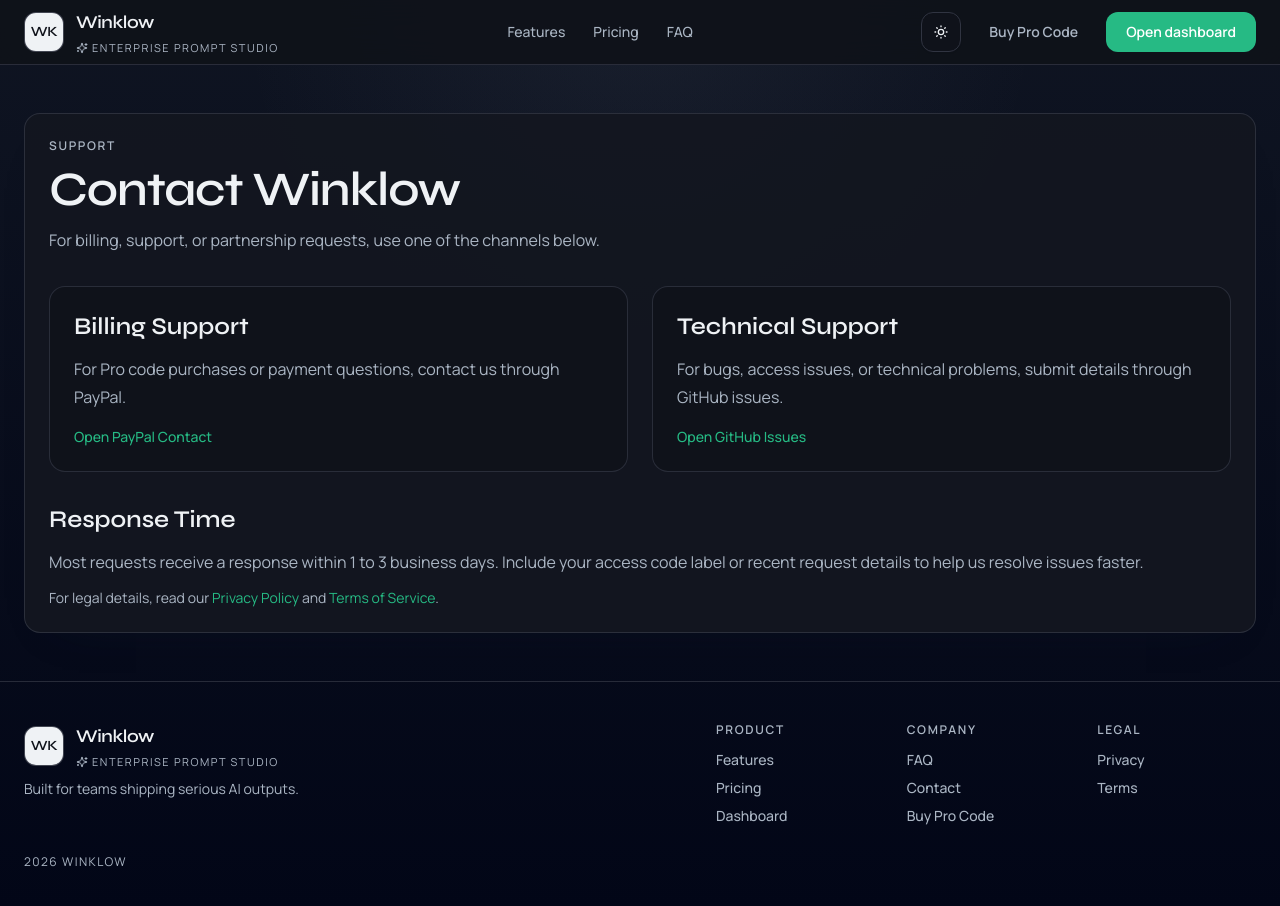
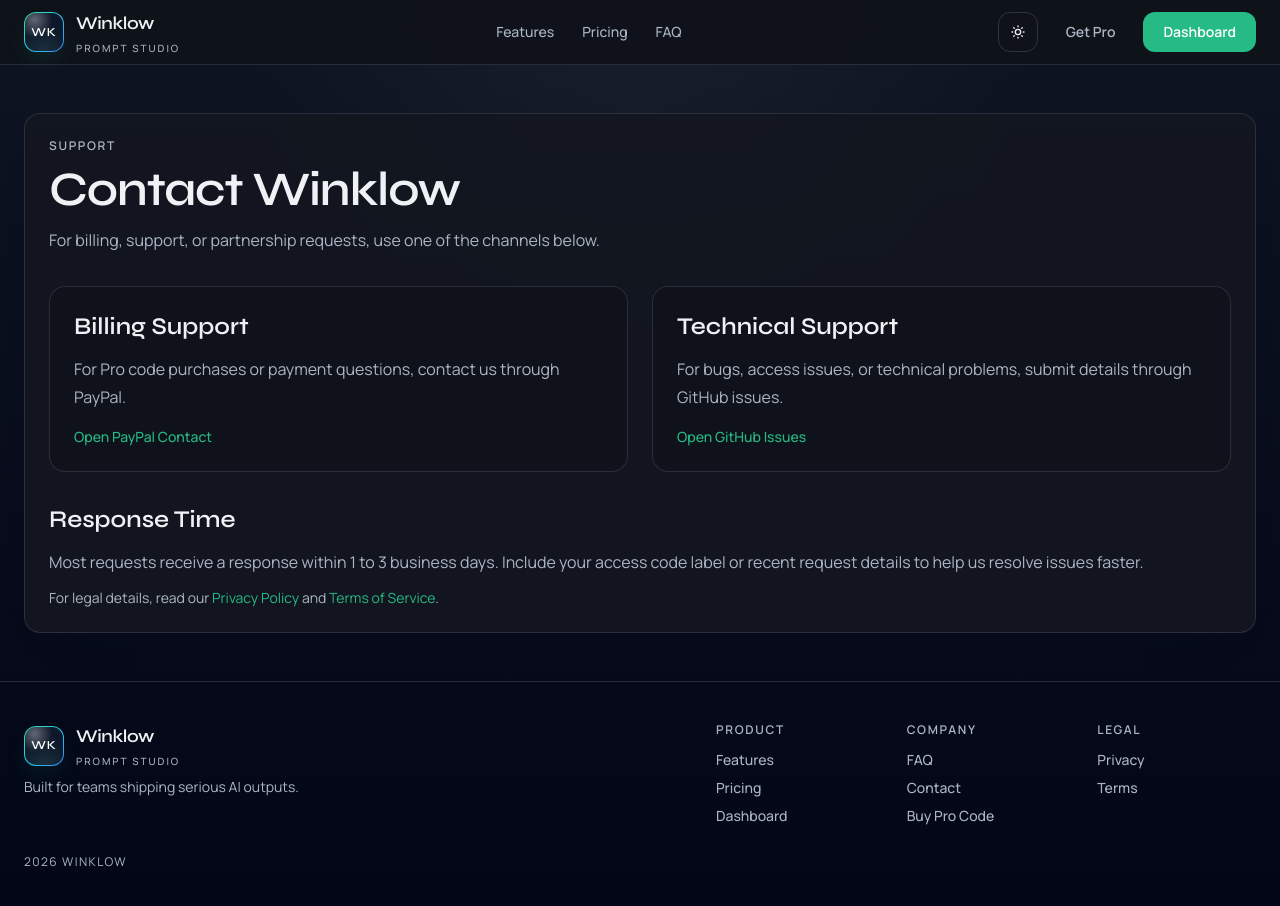
Before and after one commit to Zaami-Stack/project02, a Next.js app: page /contact in a window 1280 px wide. Shown: the top 906 px of the page. Built offline with nearby package versions, Linux system fonts and the light colour scheme; no server answers.

Commit message:
Refine navigation labels and add Winklow favicon

```diff
--- a/app/layout.tsx
+++ b/app/layout.tsx
@@ -34,7 +34,7 @@
 export const metadata: Metadata = {
   metadataBase: getMetadataBase(),
   title: {
-    default: `${APP_NAME} | AI Prompt Engineering Platform`,
+    default: `${APP_NAME} | Prompt Studio`,
     template: `%s | ${APP_NAME}`
   },
   description: APP_TAGLINE,
@@ -55,7 +55,7 @@
     locale: "en_US",
     url: "/",
     siteName: APP_NAME,
-    title: `${APP_NAME} | AI Prompt Engineering Platform`,
+    title: `${APP_NAME} | Prompt Studio`,
     description: APP_TAGLINE,
     images: [
       {
@@ -68,9 +68,13 @@
   },
   twitter: {
     card: "summary_large_image",
-    title: `${APP_NAME} | AI Prompt Engineering Platform`,
+    title: `${APP_NAME} | Prompt Studio`,
     description: APP_TAGLINE,
     images: ["/twitter-image"]
+  },
+  icons: {
+    icon: "/icon.svg",
+    shortcut: "/icon.svg"
   },
   robots: {
     index: true,
--- a/components/logo.tsx
+++ b/components/logo.tsx
@@ -1,6 +1,5 @@
 import type { Route } from "next";
 import Link from "next/link";
-import { Sparkles } from "lucide-react";
 
 import { APP_NAME } from "@/lib/constants";
 import { cn } from "@/utils/cn";
@@ -13,15 +12,24 @@
   href?: Route;
 }) {
   return (
-    <Link href={href} className={cn("group inline-flex items-center gap-2.5 sm:gap-3", className)}>
-      <span className="flex h-10 w-10 items-center justify-center rounded-xl border border-border/90 bg-foreground text-background transition group-hover:opacity-90">
-        <span className="font-display text-sm font-semibold tracking-tight">WK</span>
+    <Link
+      href={href}
+      className={cn(
+        "group inline-flex items-center gap-2.5 rounded-full outline-none transition-transform focus-visible:ring-2 focus-visible:ring-ring/70 sm:gap-3",
+        className
+      )}
+    >
+      <span className="relative flex h-10 w-10 shrink-0 items-center justify-center rounded-xl bg-gradient-to-br from-emerald-400 via-cyan-400 to-blue-500 p-[1px] shadow-[0_10px_28px_-14px_rgba(16,185,129,0.85)] transition-transform duration-300 group-hover:-translate-y-0.5 group-hover:scale-[1.02]">
+        <span className="relative flex h-full w-full items-center justify-center overflow-hidden rounded-[11px] bg-slate-950 text-white dark:bg-slate-900">
+          <span className="pointer-events-none absolute inset-0 bg-[radial-gradient(circle_at_25%_18%,rgba(255,255,255,0.35),transparent_42%)]" />
+          <span className="pointer-events-none absolute -bottom-3 left-1/2 h-5 w-5 -translate-x-1/2 rounded-full bg-emerald-300/40 blur-md" />
+          <span className="font-display text-[0.76rem] font-semibold uppercase tracking-[0.08em]">WK</span>
+        </span>
       </span>
       <span className="flex flex-col">
-        <span className="font-display text-base font-semibold leading-none tracking-tight max-[360px]:hidden sm:text-lg">{APP_NAME}</span>
-        <span className="hidden items-center gap-1 pt-1 text-[11px] uppercase tracking-[0.14em] text-muted-foreground sm:inline-flex">
-          <Sparkles className="h-3 w-3" />
-          Enterprise Prompt Studio
+        <span className="font-display text-base font-semibold leading-none tracking-tight max-[380px]:hidden sm:text-lg">{APP_NAME}</span>
+        <span className="hidden pt-1 text-[10px] font-medium uppercase tracking-[0.2em] text-muted-foreground sm:inline">
+          Prompt Studio
         </span>
       </span>
     </Link>
--- a/components/site-header.tsx
+++ b/components/site-header.tsx
@@ -47,7 +47,7 @@
               </DropdownMenuItem>
               <DropdownMenuItem asChild>
                 <a href={PAYPAL_ME_URL} target="_blank" rel="noreferrer">
-                  Buy Pro Code
+                  Get Pro
                 </a>
               </DropdownMenuItem>
               <DropdownMenuItem asChild>
@@ -58,14 +58,14 @@
           <ThemeToggle />
           <Button variant="ghost" asChild className="hidden md:inline-flex">
             <a href={PAYPAL_ME_URL} target="_blank" rel="noreferrer">
-              Buy Pro Code
+              Get Pro
             </a>
           </Button>
           <Button variant="accent" asChild className="px-3 max-[380px]:px-2.5 sm:px-5">
             <Link href="/dashboard">
               <span className="max-[380px]:hidden sm:hidden">Dashboard</span>
-              <span className="hidden max-[380px]:inline">Open</span>
-              <span className="hidden sm:inline">Open dashboard</span>
+              <span className="hidden max-[380px]:inline">Go</span>
+              <span className="hidden sm:inline">Dashboard</span>
             </Link>
           </Button>
         </div>
```
Also changed, not shown: app/icon.svg (added).
